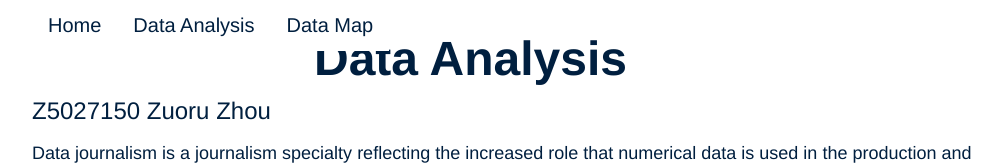
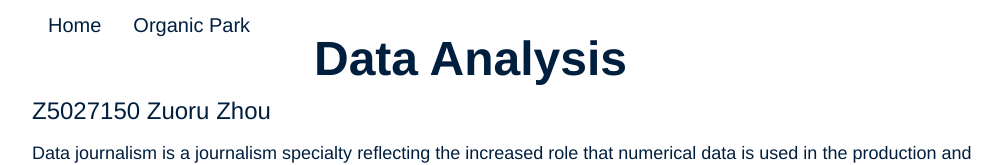
Before and after one commit to ZuoruZhou/organic-park, a plain HTML site: page page1.html in a window 1280 px wide. Shown: the top 165 px of the page, without its empty margins (138-1141 px from the left). Drawn offline with Linux system fonts and the light colour scheme.

Commit message:
Update page1.html

```diff
--- a/page1.html
+++ b/page1.html
@@ -11,8 +11,8 @@
 <div style="width:940px;margin:0 auto;">
  <div class="topnav" id="myTopnav">
  <a href="index.html">Home</a>
- <a href="page1.html">Data Analysis</a>
- <a href="page2.html">Data Map</a>
+ <a href="page1.html">Organic Park</a>
+
 
  </div>
 <h1 style="width:100%;text-align:right"></h1>
```
